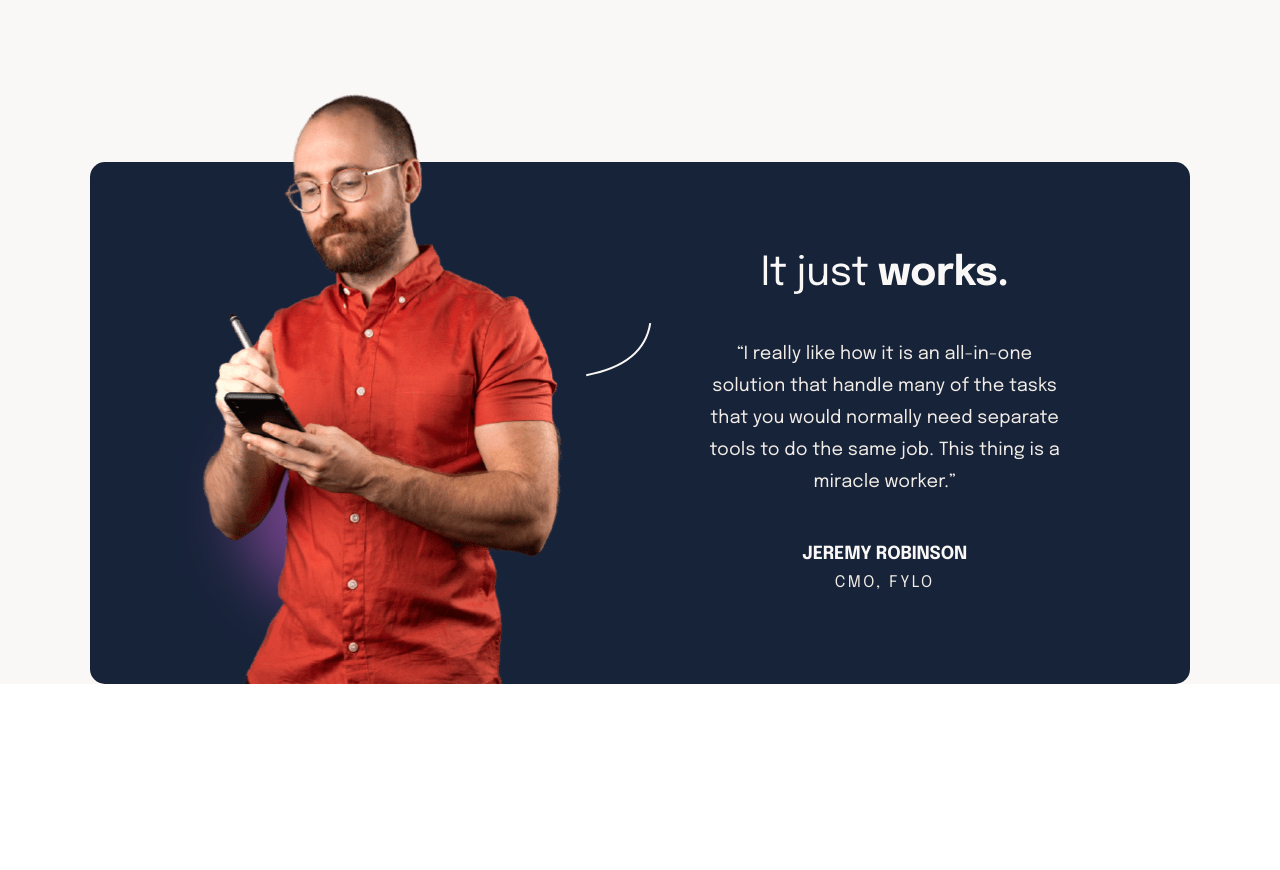
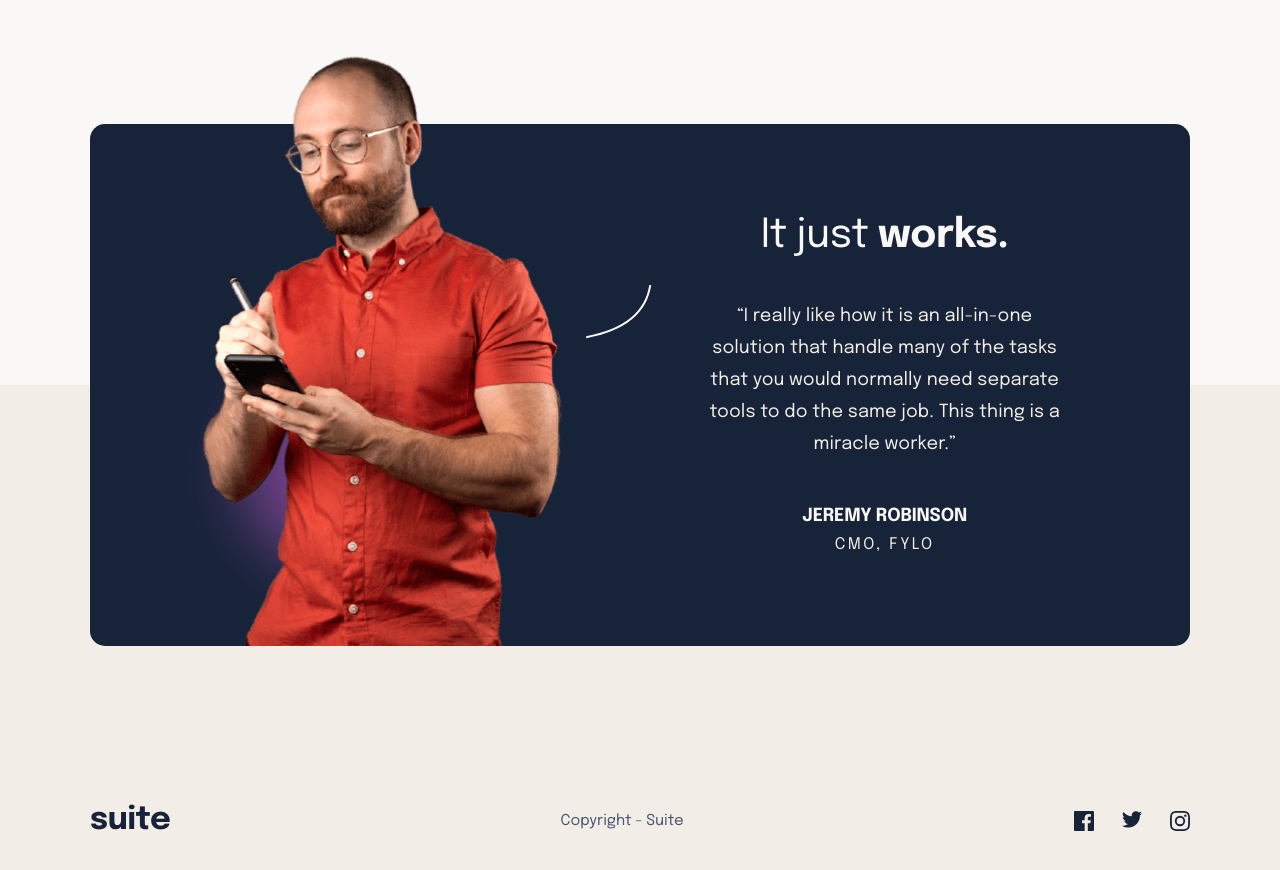
Before and after one commit to Huayao-Zheng/suite-landing-page, a React (Create React App) app: page / in a window 1280 px wide. Shown: the part 840-1710 px from the top of the page. Before the commit the page ends 1524 px from the top, so only its background shows below. Built offline with nearby package versions, Linux system fonts and the light colour scheme.

Commit message:
Project finished!

```diff
--- a/src/App.js
+++ b/src/App.js
@@ -3,13 +3,17 @@
 import { Header } from './layout/Header';
 import { Hero } from './layout/Hero';
 import { Testimonial } from './layout/Testimonial';
+import { Footer } from './layout/Footer';
 
 export const App = () => {
   return (
     <main className="font-epilogue bg-cream-white-123 min-h-screen text-dark-blue-123 ">
       <Header />
       <Hero />
-      <Testimonial />
+      <div className="relative mt-[582px] md:mt-[600px] lg:mt-[460px] bg-cream-123">
+        <Testimonial className="absolute w-full top-0 left-1/2 -translate-x-1/2  -translate-y-1/2" />
+        <Footer />
+      </div>
     </main>
   );
 };
--- /dev/null
+++ b/src/components/Copyright.jsx
@@ -0,0 +1,5 @@
+import React from 'react';
+
+export const Copyright = () => {
+  return <div className="text-[15px] text-grey-123">Copyright - Suite</div>;
+};
--- a/src/components/JeremyImage.jsx
+++ b/src/components/JeremyImage.jsx
@@ -4,7 +4,11 @@
 import BigJeremy from '../images/image-jeremy-large.png';
 import BgBlur from '../images/pattern-blur.svg';
 
-export const JeremyImage = ({ isDesktop }) => {
+import { useMediaQuery } from '../useMediaQuery';
+
+export const JeremyImage = () => {
+  const isDesktop = useMediaQuery('(min-width: 1024px)');
+
   return (
     <div
       style={{ backgroundImage: `url(${BgBlur})` }}
--- /dev/null
+++ b/src/components/MediaIcons.jsx
@@ -0,0 +1,26 @@
+import React from 'react';
+
+export const MediaIcons = () => {
+  return (
+    <div className="flex justify-center gap-[28px]">
+      <svg className="cursor-pointer hover:opacity-50" width="20" height="20" xmlns="http://www.w3.org/2000/svg">
+        <path
+          d="M18.896 0H1.104C.494 0 0 .494 0 1.104v17.793C0 19.506.494 20 1.104 20h9.58v-7.745H8.076V9.237h2.606V7.01c0-2.583 1.578-3.99 3.883-3.99 1.104 0 2.052.082 2.329.119v2.7h-1.598c-1.254 0-1.496.597-1.496 1.47v1.928h2.989l-.39 3.018h-2.6V20h5.098c.608 0 1.102-.494 1.102-1.104V1.104C20 .494 19.506 0 18.896 0Z"
+          fill="#172339"
+        />
+      </svg>
+      <svg className="cursor-pointer hover:opacity-50" width="20" height="17" xmlns="http://www.w3.org/2000/svg">
+        <path
+          d="M20 2.172a8.192 8.192 0 0 1-2.357.646 4.11 4.11 0 0 0 1.805-2.27 8.22 8.22 0 0 1-2.606.996A4.096 4.096 0 0 0 13.847.248c-2.65 0-4.596 2.472-3.998 5.037A11.648 11.648 0 0 1 1.392 1a4.109 4.109 0 0 0 1.27 5.478 4.086 4.086 0 0 1-1.858-.513c-.045 1.9 1.318 3.679 3.291 4.075a4.113 4.113 0 0 1-1.853.07 4.106 4.106 0 0 0 3.833 2.849A8.25 8.25 0 0 1 0 14.658a11.616 11.616 0 0 0 6.29 1.843c7.618 0 11.923-6.434 11.663-12.205A8.354 8.354 0 0 0 20 2.172Z"
+          fill="#172339"
+        />
+      </svg>
+      <svg className="cursor-pointer hover:opacity-50" width="20" height="20" xmlns="http://www.w3.org/2000/svg">
+        <path
+          d="M10 1.802c2.67 0 2.987.01 4.042.059 2.71.123 3.975 1.409 4.099 4.099.048 1.054.057 1.37.057 4.04 0 2.672-.01 2.988-.057 4.042-.124 2.687-1.387 3.975-4.1 4.099-1.054.048-1.37.058-4.041.058-2.67 0-2.987-.01-4.04-.058-2.717-.124-3.977-1.416-4.1-4.1-.048-1.054-.058-1.37-.058-4.041 0-2.67.01-2.986.058-4.04.124-2.69 1.387-3.977 4.1-4.1 1.054-.048 1.37-.058 4.04-.058ZM10 0C7.284 0 6.944.012 5.877.06 2.246.227.227 2.242.061 5.877.01 6.944 0 7.284 0 10s.012 3.057.06 4.123c.167 3.632 2.182 5.65 5.817 5.817 1.067.048 1.407.06 4.123.06s3.057-.012 4.123-.06c3.629-.167 5.652-2.182 5.816-5.817.05-1.066.061-1.407.061-4.123s-.012-3.056-.06-4.122C19.777 2.249 17.76.228 14.124.06 13.057.01 12.716 0 10 0Zm0 4.865a5.135 5.135 0 1 0 0 10.27 5.135 5.135 0 0 0 0-10.27Zm0 8.468a3.333 3.333 0 1 1 0-6.666 3.333 3.333 0 0 1 0 6.666Zm5.338-9.87a1.2 1.2 0 1 0 0 2.4 1.2 1.2 0 0 0 0-2.4Z"
+          fill="#172339"
+        />
+      </svg>
+    </div>
+  );
+};
--- /dev/null
+++ b/src/layout/Footer.jsx
@@ -0,0 +1,19 @@
+import React from 'react';
+
+import { Logo } from '../components/Logo';
+import { Copyright } from '../components/Copyright';
+import { MediaIcons } from '../components/MediaIcons';
+
+export const Footer = () => {
+  return (
+    <footer className="text-center">
+      <div className="h-[420px]"></div>
+
+      <div className="myContainer flex flex-col gap-[33px] pb-[80px] mg:pb-[72px] md:flex-row justify-between items-center">
+        <Logo />
+        <Copyright />
+        <MediaIcons />
+      </div>
+    </footer>
+  );
+};
--- a/src/layout/Testimonial.jsx
+++ b/src/layout/Testimonial.jsx
@@ -6,13 +6,13 @@
 
 import { useMediaQuery } from '../useMediaQuery';
 
-export const Testimonial = () => {
-  const isDesktop = useMediaQuery('(min-width: 1024px)');
+export const Testimonial = ({ className }) => {
+  const isTablet = useMediaQuery('(min-width: 768px)');
 
   return (
-    <section className={isDesktop ? 'myContainer' : null} id="testimonial">
-      <div className="bg-dark-blue-123 text-center rounded-[15px] mt-[237px] flex flex-col gap-10 lg:flex-row lg:gap-0">
-        <JeremyImage isDesktop={isDesktop} />
+    <section className={`${isTablet ? 'myContainer' : ''} ${className}`} id="testimonial">
+      <div className="bg-dark-blue-123 text-center rounded-[15px] flex flex-col gap-10 lg:flex-row lg:gap-0">
+        <JeremyImage />
         <CurvedLine />
         <TestimonialReview />
       </div>
```
